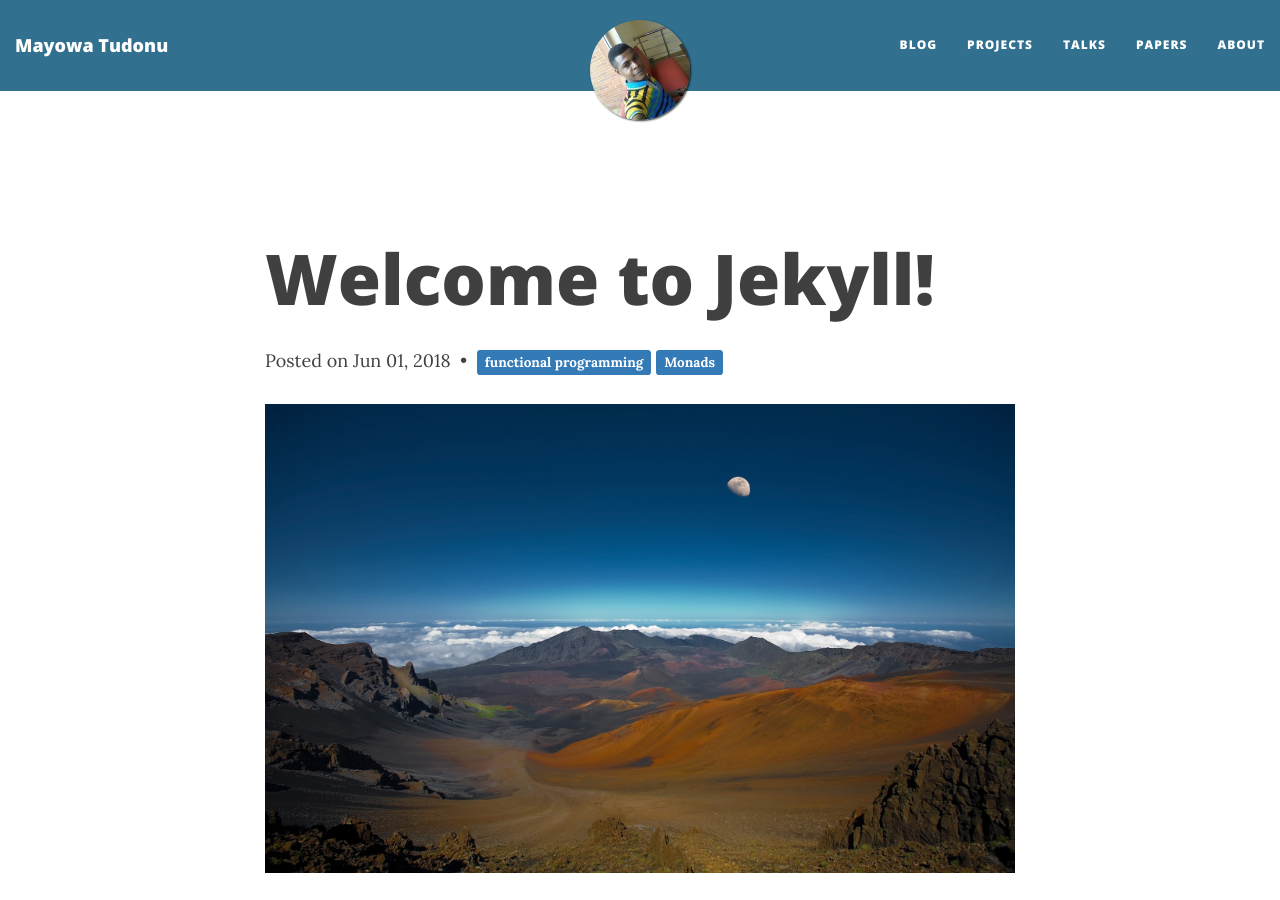
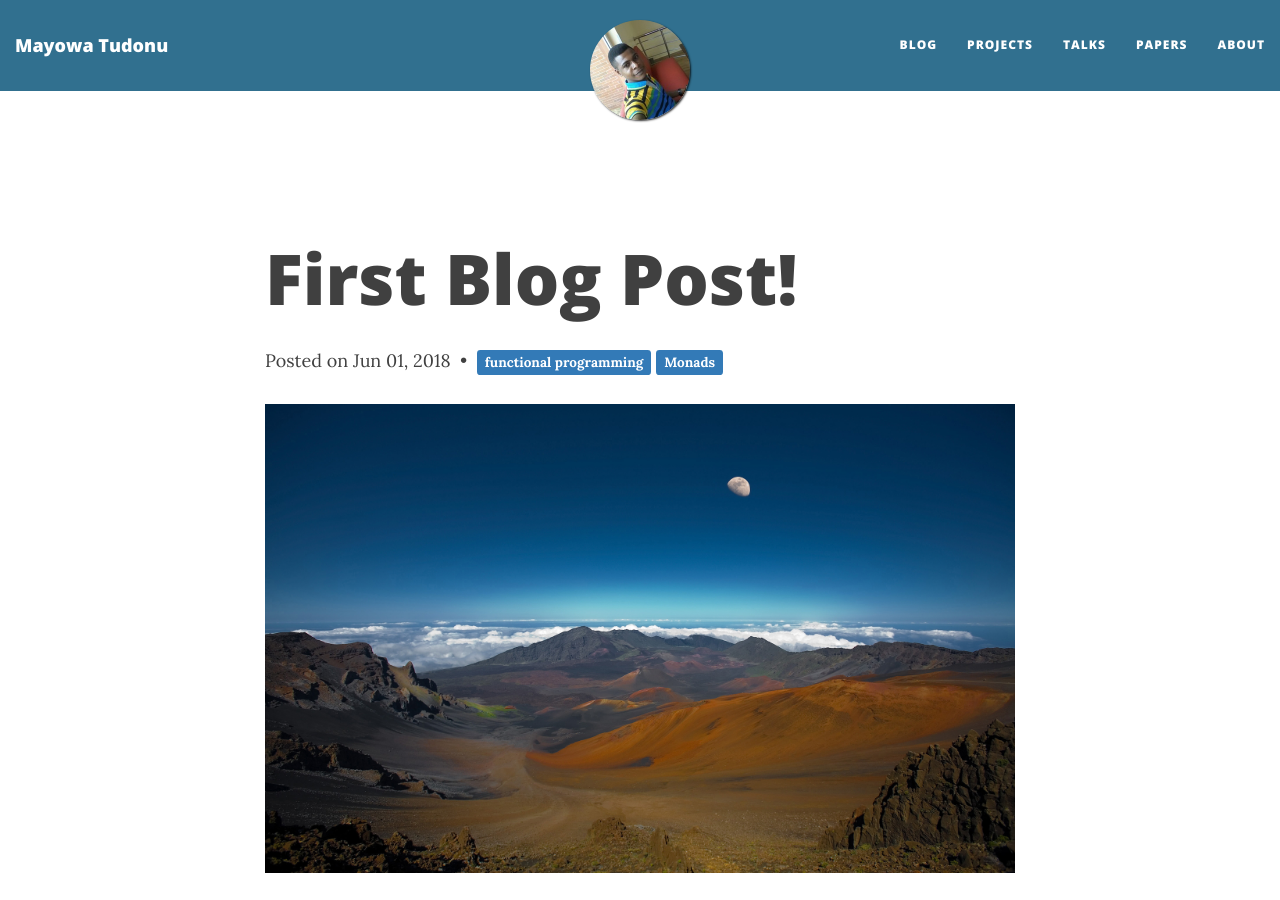
Before and after one commit to mayorcoded/mayorcoded.github.io, a Jekyll site: the page built from _posts/2018-06-01-welcome-to-jekyll.markdown, in a window 1280 px wide and 900 px high. Built offline with Jekyll 4.4.1, drawn with Linux system fonts in a browser that asks for light colours; nearby versions of some CDN libraries; a script that is not in the unit is left out.

Commit message:
Added new contents to font matter

```diff
--- a/_posts/2018-06-01-welcome-to-jekyll.markdown
+++ b/_posts/2018-06-01-welcome-to-jekyll.markdown
@@ -1,8 +1,10 @@
 ---
 layout: post
-title:  "Welcome to Jekyll!"
-date:   2018-06-01 17:39:24 +0100
-categories: jekyll update
+title: "First Blog Post!"
+date:  2018-06-01 17:39:24 +0100
+image: assets/img/wall.jpg
+permalink: /post/blochain/title-title-title
+categories: Blockchain
 excerpt: functions requires using lots of brackets, which can be tedious and are a major source of error for evaluating expressions by hand. To simplify expressions, you can omit brackets when it is clear what the intention of the function is. Particularly, a function application can omit the brackets surrounding each individual parameter and assume the function is applied to the nearest argument. So, instead of expressing a function of three arguments as
 topic: Monads
 subject: functional programming
```
